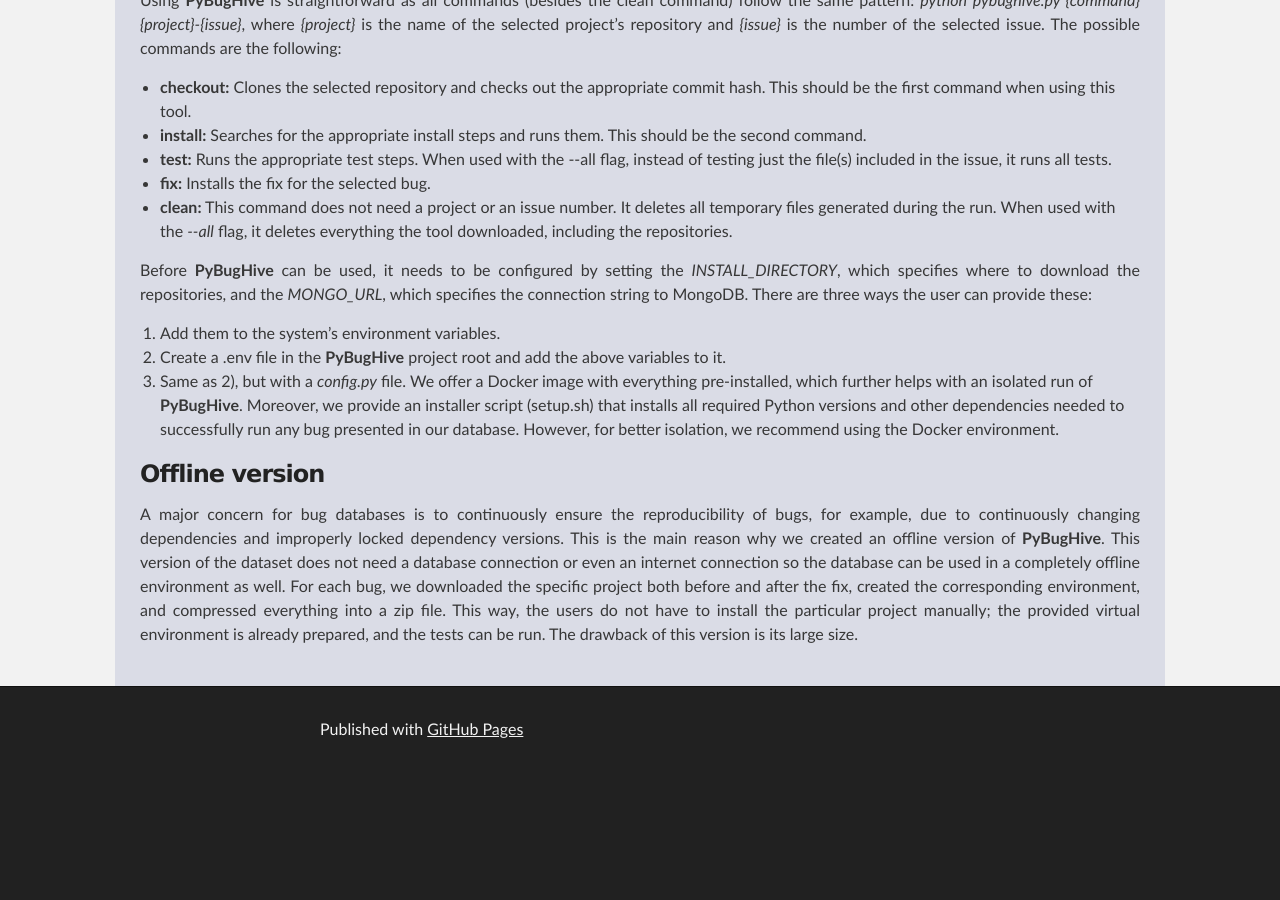
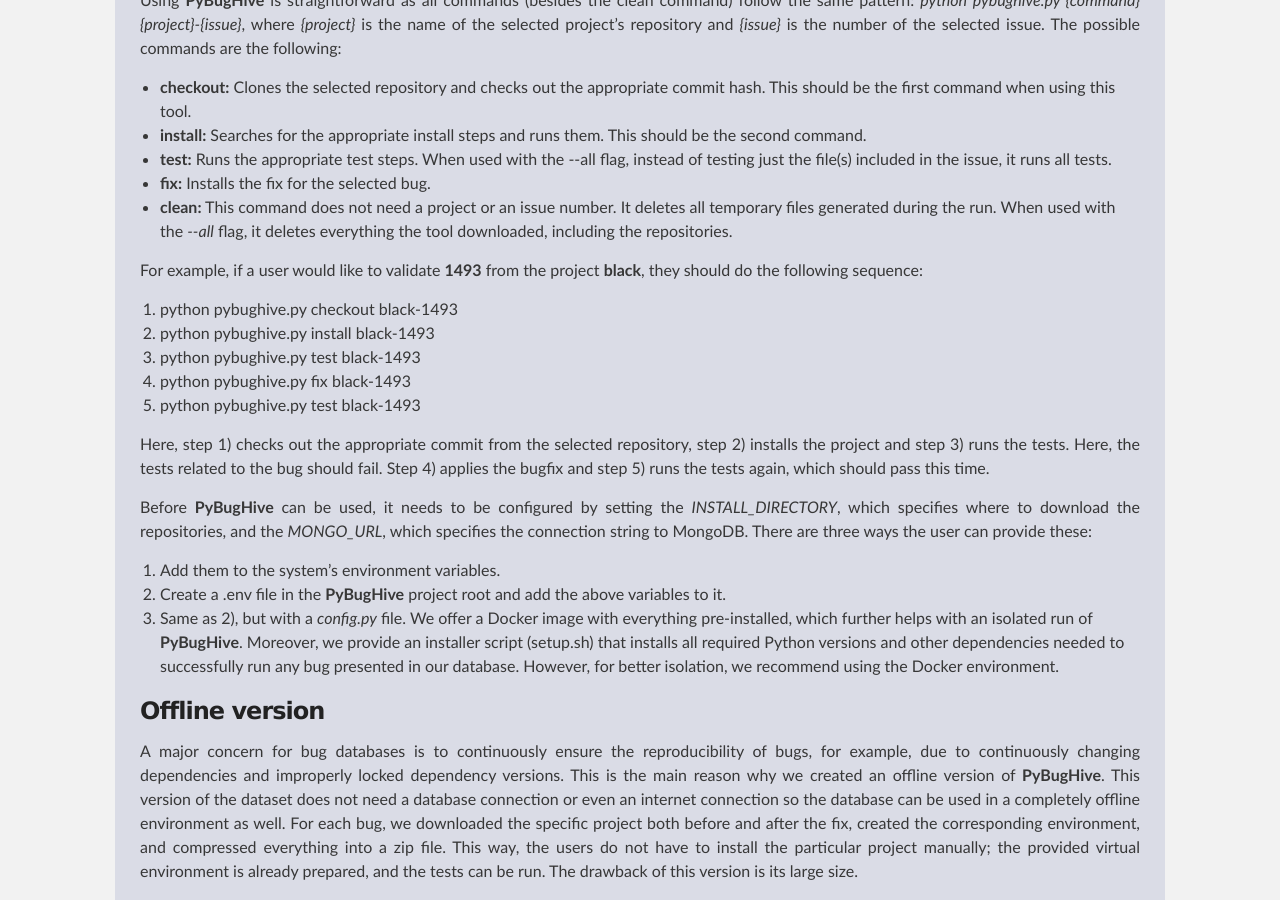
Before and after one commit to pybughive/pybughive.github.io, a Jekyll site: the page built from details.md, in a window 1280 px wide and 900 px high, scrolled down 1441 px. Built offline with Jekyll 4.4.1, drawn with Linux system fonts in a browser that asks for light colours; before the commit the page ends 2217 px from its top, so only the background shows below that.

Commit message:
update details, add example

```diff
--- a/details.md
+++ b/details.md
@@ -47,6 +47,21 @@
 the run. When used with the <em>--all</em> flag, it deletes everything
 the tool downloaded, including the repositories.</li>
 </ul>
+
+For example, if a user would like to validate **1493** from the project **black**, they should do the following sequence:
+<ol>
+<li>python pybughive.py checkout black-1493</li>
+<li>python pybughive.py install black-1493</li>
+<li>python pybughive.py test black-1493</li>
+<li>python pybughive.py fix black-1493</li>
+<li>python pybughive.py test black-1493</li>
+</ol>
+
+Here, step 1) checks out the appropriate commit from the selected repository, step 2) installs the project and step 3) runs the tests.
+Here, the tests related to the bug should fail.
+Step 4) applies the bugfix and step 5) runs the tests again, which should pass this time.
+
+
 Before <strong>PyBugHive</strong> can be used, it needs to be configured
 by setting the <em>INSTALL_DIRECTORY</em>, which specifies where
 to download the repositories, and the <em>MONGO_URL</em>, which
@@ -65,6 +80,7 @@
    for better isolation, we recommend using the Docker environment.</li>
 </ol>
 
+
 ### Offline version
 A major concern for bug databases is to continuously ensure
 the reproducibility of bugs, for example, due to
```
